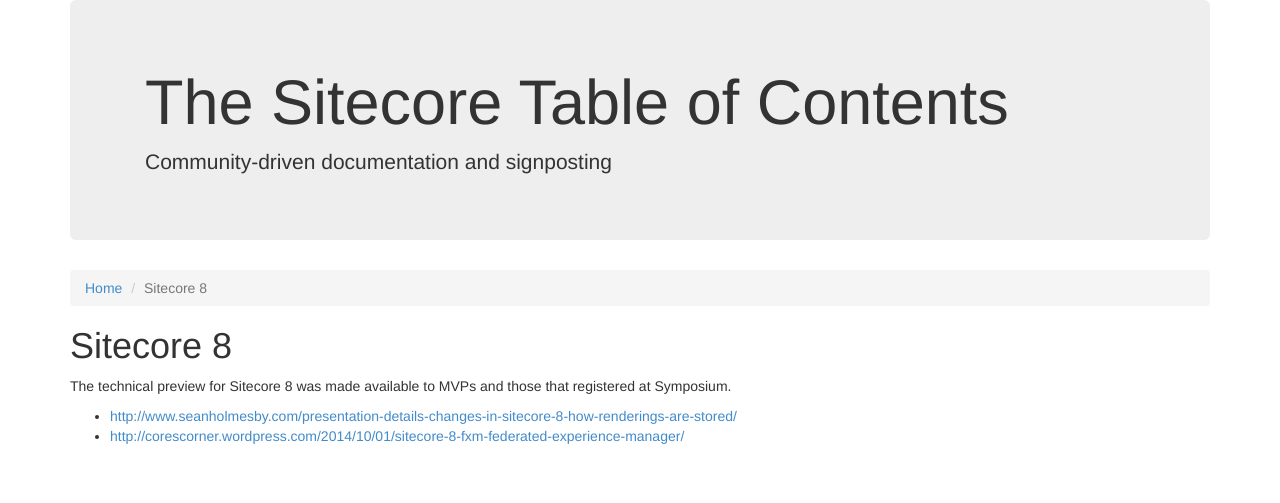
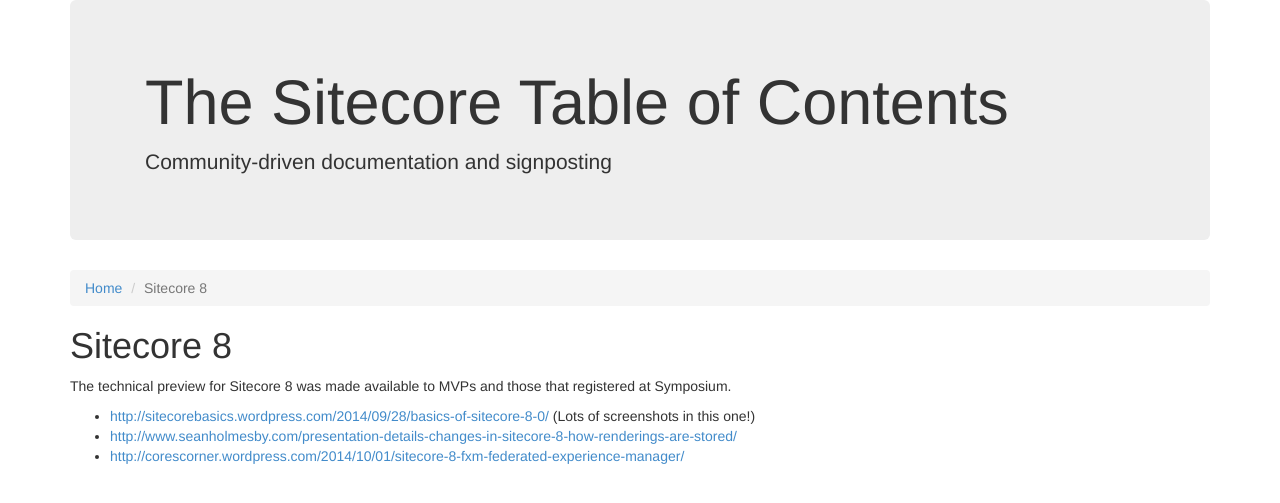
Before and after one commit to Sitecore-Community/docs, a Jekyll site: the page built from documentation/Sitecore 8/index.md, in a window 1280 px wide. Shown: the top 503 px of the page. Built offline with Jekyll 4.4.1, drawn with Linux system fonts in a browser that asks for light colours; nearby versions of some CDN libraries.

Commit message:
Sitecore 8 blogs

```diff
--- a/documentation/Sitecore 8/index.md
+++ b/documentation/Sitecore 8/index.md
@@ -7,5 +7,6 @@
 
 The technical preview for Sitecore 8 was made available to MVPs and those that registered at Symposium.
 
+* [http://sitecorebasics.wordpress.com/2014/09/28/basics-of-sitecore-8-0/](http://sitecorebasics.wordpress.com/2014/09/28/basics-of-sitecore-8-0/) (Lots of screenshots in this one!)
 * [http://www.seanholmesby.com/presentation-details-changes-in-sitecore-8-how-renderings-are-stored/](http://www.seanholmesby.com/presentation-details-changes-in-sitecore-8-how-renderings-are-stored/)
 * [http://corescorner.wordpress.com/2014/10/01/sitecore-8-fxm-federated-experience-manager/](http://corescorner.wordpress.com/2014/10/01/sitecore-8-fxm-federated-experience-manager/)
```
